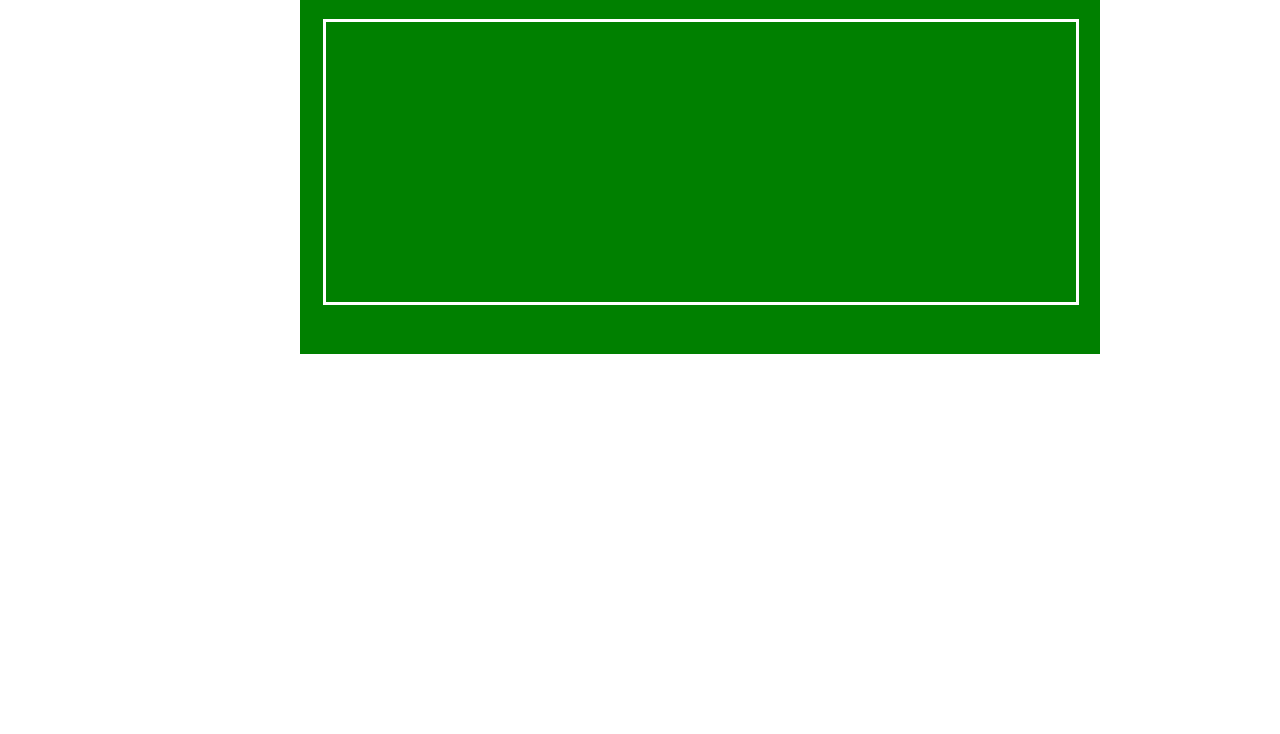
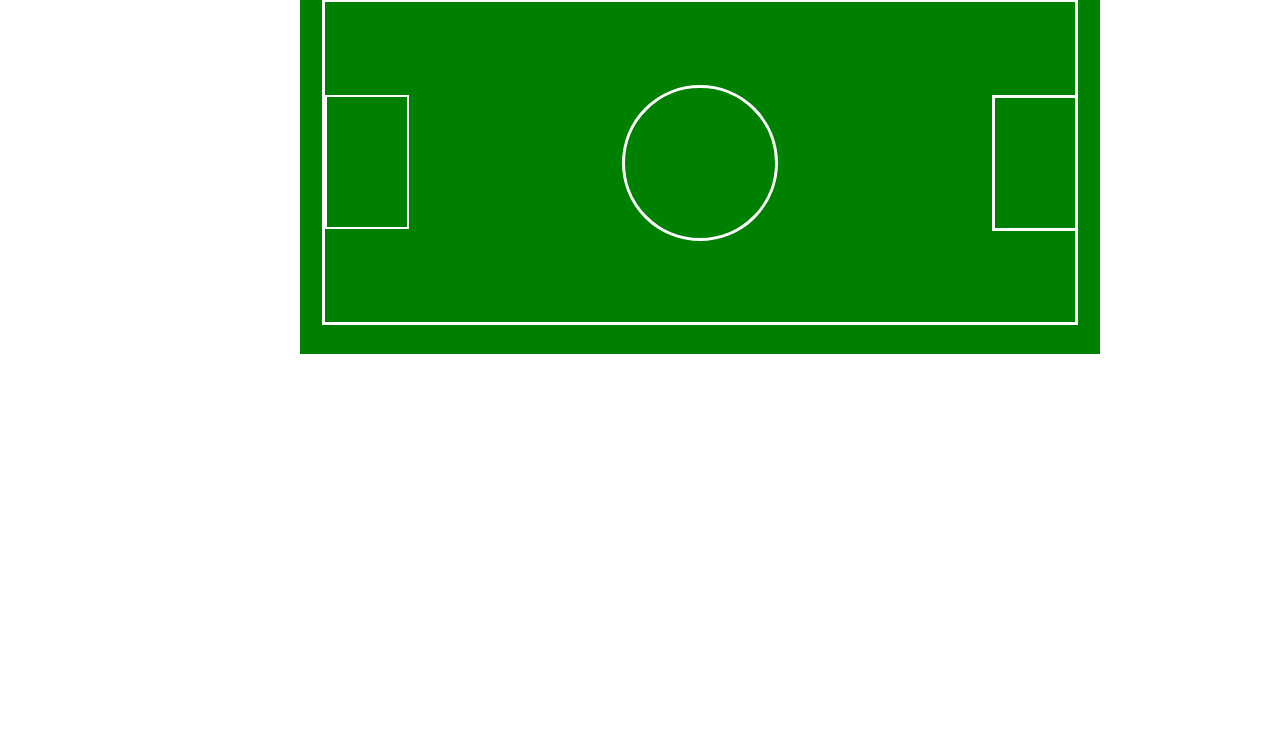
Before and after one commit to valeriavalles/CANCHA-EN-CONS., a plain HTML site: page index.html in a window 1280 px wide. Shown: the part 66-800 px from the top of the page. Drawn offline with Linux system fonts and the light colour scheme.

Commit message:
actualizando cancha

```diff
--- a/css/style.css
+++ b/css/style.css
@@ -1,3 +1,4 @@
+/*base para la cancha*/
 #madre {
     background-color: green;
     width:800px;
@@ -6,19 +7,44 @@
     position: absolute;
     left: 300px;
     top: 40px;
+}
+/*borde de la cancha*/
+.bordes {
+    border: 3px solid white;
+    width: 750px;
+    height: 320px;
+    margin: 5px;
+    position: relative;
+    bottom:40px;
+    left: 17px;
+}
+/*arco 1*/
+#madre .borde1
+{
+    border: 2px solid white;
+    width: 80px;
+    height:130px ;
+    position: relative;
+    top: 93px;
+}
+/*arco 2 */
+#madre .borde2 {
+    outline: 3px solid white;
+    width: 80px;
+    height: 130px;
+    position: relative;
+    left: 670px;
+    bottom: 38px;
+/*circulo*/
+}
+#madre .circulo {
+    width:150px ;
+    height: 150px;
+    margin: auto;
+    position: relative;
+    bottom: 285px;
+    border-radius: 120px;
+    border: 3px solid white;
+
 
 }
-.hijo {
-    border: 3px solid white;
-    width: 750px;
-    height: 280px;
-    margin: 5px;
-    position: absolute;
-    left:18px;
-    top:40px;
-}
-.nieto {
-    border: 2px sol white;
-    width: 20px
-    height:30px;
-}
--- a/index.html
+++ b/index.html
@@ -9,10 +9,11 @@
 <body>
     <h1>canchita</h1>
     <div id="madre">
-        <div class="hijo">
-            <p class="nieto"></p>
-            <p class="nieto"></p>
+        <div class="bordes">
+            <div class="borde1"></div>
+            <div class="borde2"></div>
         </div>
+            <div class="circulo"></div>
     </div>
 
 </body>
```
